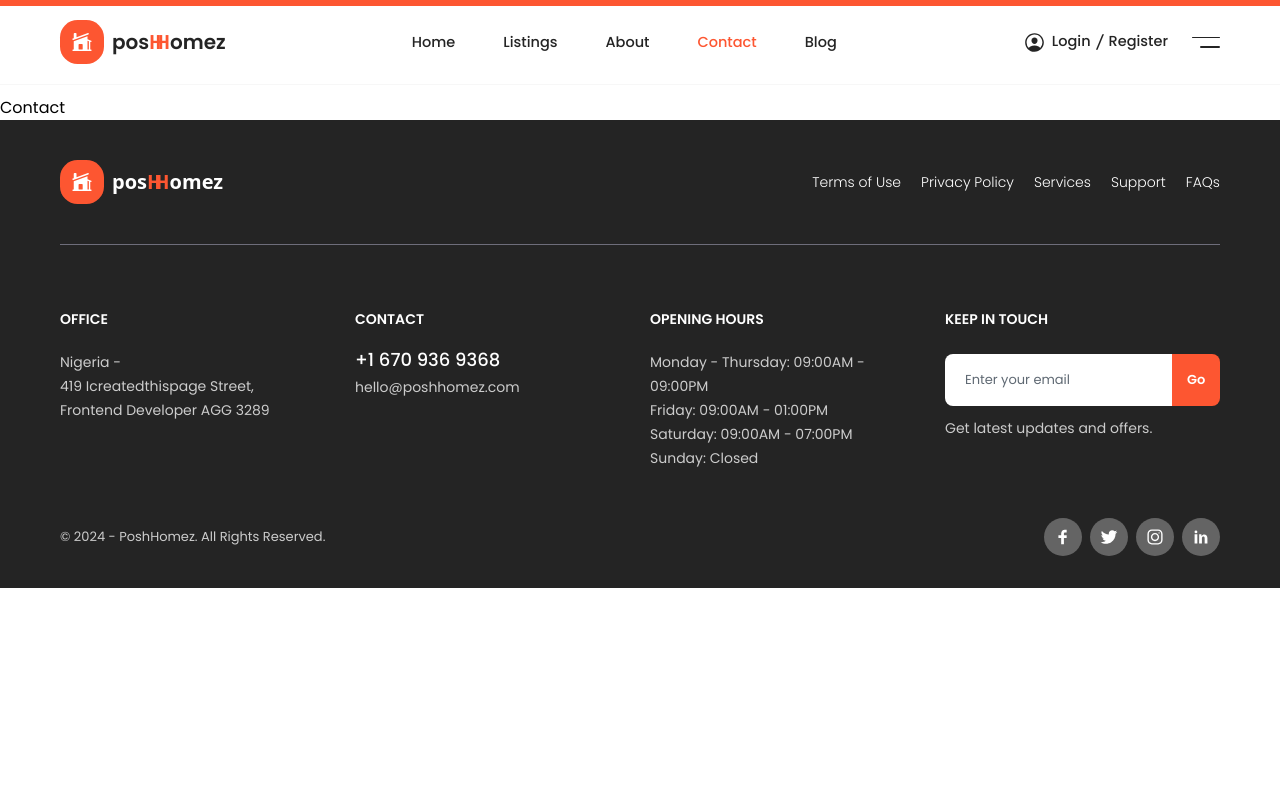
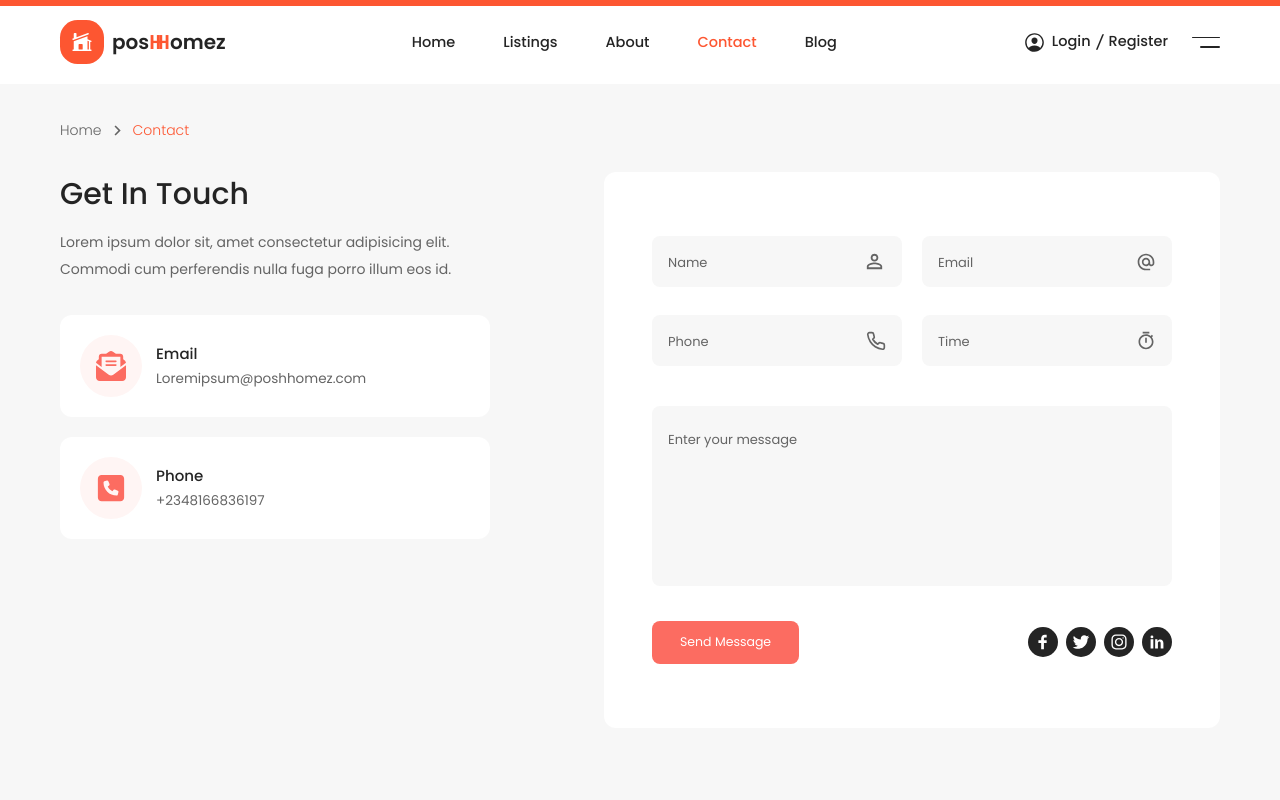
Before and after one commit to Supremacy00/poshhomez, a Next.js app: page /contact in a window 1280 px wide. Shown: the top 800 px of the page. Built offline with nearby package versions, Linux system fonts and the light colour scheme; no server answers; what tailwindcss-aspect-ratio would draw is missing.

Commit message:
Added contact component

```diff
--- a/app/(with-nav-footer)/contact/page.tsx
+++ b/app/(with-nav-footer)/contact/page.tsx
@@ -1,4 +1,3 @@
-'use client'
 import Contact from "@/components/contact/Contact";
 import React from "react";
 
--- a/components/apartmentDetails/TourSchedule.tsx
+++ b/components/apartmentDetails/TourSchedule.tsx
@@ -61,7 +61,7 @@ const TourSchedule = () => {
               name="time"
               id="time"
               placeholder="Time"
-              className="w-full py-3.5 px-4 placeholder:text-sm placeholder:text-secondary border-[1px] border-custom11 focus:border-custom9 focus:ring-custom9 focus:ring-[3px] rounded-lg"
+              className="w-full py-3.5 px-4 placeholder:text-[13.5px] placeholder:text-secondary border-[1px] border-custom11 focus:border-custom9 focus:ring-custom9 focus:ring-[3px] rounded-lg"
             />
           </div>
           <div className="w-full mt-5">
@@ -70,7 +70,7 @@ const TourSchedule = () => {
               name="name"
               id="name"
               placeholder="Name"
-              className="w-full py-3.5 px-4 placeholder:text-sm placeholder:text-secondary border-[1px] border-custom11 focus:border-custom9 focus:ring-custom9 focus:ring-[3px] rounded-lg"
+              className="w-full py-3.5 px-4 placeholder:text-[13.5px] placeholder:text-secondary border-[1px] border-custom11 focus:border-custom9 focus:ring-custom9 focus:ring-[3px] rounded-lg"
             />
           </div>
           <div className="w-full mt-5">
@@ -79,7 +79,7 @@ const TourSchedule = () => {
               name="phone"
               id="phone"
               placeholder="Phone"
-              className="w-full py-3.5 px-4 placeholder:text-sm placeholder:text-secondary border-[1px] border-custom11 focus:border-custom9 focus:ring-custom9 focus:ring-[3px] rounded-lg"
+              className="w-full py-3.5 px-4 placeholder:text-[13.5px] placeholder:text-secondary border-[1px] border-custom11 focus:border-custom9 focus:ring-custom9 focus:ring-[3px] rounded-lg"
             />
           </div>
           <div className="w-full mt-5">
@@ -88,7 +88,7 @@ const TourSchedule = () => {
               name="email"
               id="email"
               placeholder="Email"
-              className="w-full py-3.5 px-4 placeholder:text-sm placeholder:text-secondary border-[1px] border-custom11 focus:border-custom9 focus:ring-custom9 focus:ring-[3px] rounded-lg"
+              className="w-full py-3.5 px-4 placeholder:text-[13.5px] placeholder:text-secondary border-[1px] border-custom11 focus:border-custom9 focus:ring-custom9 focus:ring-[3px] rounded-lg"
             />
           </div>
           <div className="w-full mt-5">
@@ -96,7 +96,7 @@ const TourSchedule = () => {
               name="message"
               id="message"
               placeholder="Enter your message"
-              className="w-full h-[150px] px-4 pt-6 placeholder:text-sm placeholder:text-secondary border-[1px] border-custom11 focus:border-custom9 focus:ring-custom9 focus:ring-[3px] rounded-lg"
+              className="w-full h-[150px] px-4 pt-6 placeholder:text-[13.5px] placeholder:text-secondary border-[1px] border-custom11 focus:border-custom9 focus:ring-custom9 focus:ring-[3px] rounded-lg"
             ></textarea>
           </div>
           <div className="flex items-center gap-2.5 mt-3.5">
--- a/components/contact/Contact.tsx
+++ b/components/contact/Contact.tsx
@@ -1,12 +1,77 @@
-import React from 'react'
-
+import Link from "next/link";
+import React from "react";
+import { RiArrowRightSLine } from "react-icons/ri";
+import ContactForm from "./ContactForm";
+import { FaEnvelopeOpenText, FaSquarePhone } from "react-icons/fa6";
 
 const Contact = () => {
+  const contactData = [
+    {
+      logo: <FaEnvelopeOpenText />,
+      title: "Email",
+      email: "Loremipsum@poshhomez.com",
+    },
+    {
+      logo: <FaSquarePhone />,
+      title: "Phone",
+      email: "+2348166836197",
+    },
+  ];
+
   return (
-    <section className="lg:mt-24">
-      Contact
+    <section className="w-full bg-custom4 text-primary-text pt-24 pb-24 lg:pt-[120px]">
+      <div className="mx-auto px-4 lg:max-w-[993px] lg:px-5 xl:max-w-[1200px] xxl:px-0">
+        <div>
+          <div className="flex items-center gap-1.5 text-secondary font-light text-sm">
+            <Link href="/">
+              <h3 className="hover:text-primary-text transition-colors duration-300 ease-in-out">
+                Home
+              </h3>
+            </Link>
+            <span className="text-[19px]">
+              <RiArrowRightSLine />
+            </span>
+            <h3 className="text-custom2">Contact</h3>
+          </div>
+        </div>
+        <section className="lg:flex justify-between gap-10 mt-8">
+          <div className="w-full lg:w-[45%]">
+            <div className="w-full xs:max-w-[430px]">
+              <div>
+                <h3 className="text-[22px] font-medium mb-3 sm:text-[30px]">
+                  Get In Touch
+                </h3>
+                <p className="text-sm text-secondary leading-[27px]">
+                  Lorem ipsum dolor sit, amet consectetur adipisicing elit.
+                  Commodi cum perferendis nulla fuga porro illum eos id.
+                </p>
+              </div>
+              <div className="w-full space-y-5 mt-8">
+                {contactData.map((contact, index) => (
+                  <div key={index} className="w-full flex items-center gap-3.5 bg-white rounded-xl p-5 overflow-hidden">
+                    <span className="bg-custom8 p-4 rounded-full text-[30px] text-custom6">
+                      {contact.logo}
+                    </span>
+                    <div>
+                      <h3 className="text-[15px] font-medium text-primary-text line-clamp-1 mb-1">
+                        {contact.title}
+                      </h3>
+                      <p className="text-[13.5px] font-normal text-secondary line-clamp-1">
+                        {contact.email}
+                      </p>
+                    </div>
+                  </div>
+                ))}
+              </div>
+            </div>
+          </div>
+          <div className="w-full mt-8 lg:mt-0 lg:w-[55%]">
+            <ContactForm />
+          </div>
+        </section>
+      </div>
     </section>
-  )
-}
+  );
+};
 
-export default Contact
+export default Contact;
--- /dev/null
+++ b/components/contact/ContactForm.tsx
@@ -0,0 +1,98 @@
+import React from "react";
+import { MdOutlinePersonOutline } from "react-icons/md";
+import { RiTimerLine } from "react-icons/ri";
+import { MdPhoneMissed, MdAlternateEmail } from "react-icons/md";
+import { FiPhone } from "react-icons/fi";
+import { footerIcons } from "../data";
+
+const ContactForm = () => {
+  return (
+    <form className="bg-white rounded-xl px-8 py-12  xl:px-12 xl:py-16">
+      <div className="sm:flex items-center gap-5">
+        <div className="relative w-full">
+          <input
+            type="text"
+            name="name"
+            id="name"
+            placeholder="Name"
+            className="w-full py-[15.5px] pl-4 pr-[45px] mb-5 placeholder:text-[13px] text-sm placeholder:text-secondary border-0 bg-custom4 focus:ring-0 rounded-lg sm:mb-0"
+          />
+          <span className="absolute top-[27%] right-4 text-secondary text-[23px]">
+            <MdOutlinePersonOutline />
+          </span>
+        </div>
+        <div className="relative w-full">
+          <input
+            type="text"
+            name="email"
+            id="email"
+            placeholder="Email"
+            className="w-full py-[15.5px] pl-4 pr-[45px] placeholder:text-[13px] text-sm placeholder:text-secondary border-0 bg-custom4 focus:ring-0 rounded-lg"
+          />
+          <span className="absolute top-[31%] right-4 text-secondary text-[20px]">
+            <MdAlternateEmail />
+          </span>
+        </div>
+      </div>
+      <div className="sm:flex items-center gap-5 mt-7">
+        <div className="relative w-full">
+          <input
+            type="text"
+            name="phone"
+            id="phone"
+            placeholder="Phone"
+            className="w-full py-[15.5px] pl-4 pr-[45px] mb-5 placeholder:text-[13px] text-sm placeholder:text-secondary border-0 bg-custom4 focus:ring-0 rounded-lg sm:mb-0"
+          />
+          <span className="absolute top-[31%] right-4 text-secondary text-[20px]">
+            <FiPhone />
+          </span>
+        </div>
+        <div className="relative w-full">
+          <input
+            type="text"
+            name="time"
+            id="time"
+            placeholder="Time"
+            className="w-full py-[15.5px] pl-4 pr-[45px] placeholder:text-[13px] text-sm placeholder:text-secondary border-0 bg-custom4 focus:ring-0 rounded-lg"
+          />
+          <span className="absolute top-[31%] right-4 text-secondary text-[20px]">
+            <RiTimerLine />
+          </span>
+        </div>
+      </div>
+      <div className="w-full mt-5">
+        <textarea
+          name="message"
+          id="message"
+          placeholder="Enter your message"
+          className="w-full h-[180px] px-4 pt-6 mt-5 placeholder:text-[13px] text-sm resize-none placeholder:text-secondary border-0 bg-custom4 focus:ring-0 rounded-lg"
+        ></textarea>
+      </div>
+      <div className="flex flex-col justify-center items-center xs:flex-row xs:justify-between gap-2 mt-7">
+        <button className="text-[12.5px] w-full text-white font-normal bg-custom6  py-3 rounded-lg hover:bg-custom2 transition-colors duration-300 ease-in-out xs:w-auto xs:px-7">
+          Send Message
+        </button>
+        <div className="flex items-center flex-wrap gap-2 mt-4 text-white xs:mt-0">
+          {footerIcons.map((item) => {
+            return (
+              <button
+                key={item.id}
+                className={`${
+                  item.icon
+                    ? "bg-primary-text p-1 rounded-full hover:bg-custom4 transition-all duration-300 ease-in-out group"
+                    : "hidden"
+                }`}
+              >
+                <div className="text-[22px] cursor-pointer group-hover:text-primary-text transition-all duration-300 ease-in-out">
+                  {item.icon}
+                </div>
+              </button>
+            );
+          })}
+        </div>
+      </div>
+    </form>
+  );
+};
+
+export default ContactForm;
```
